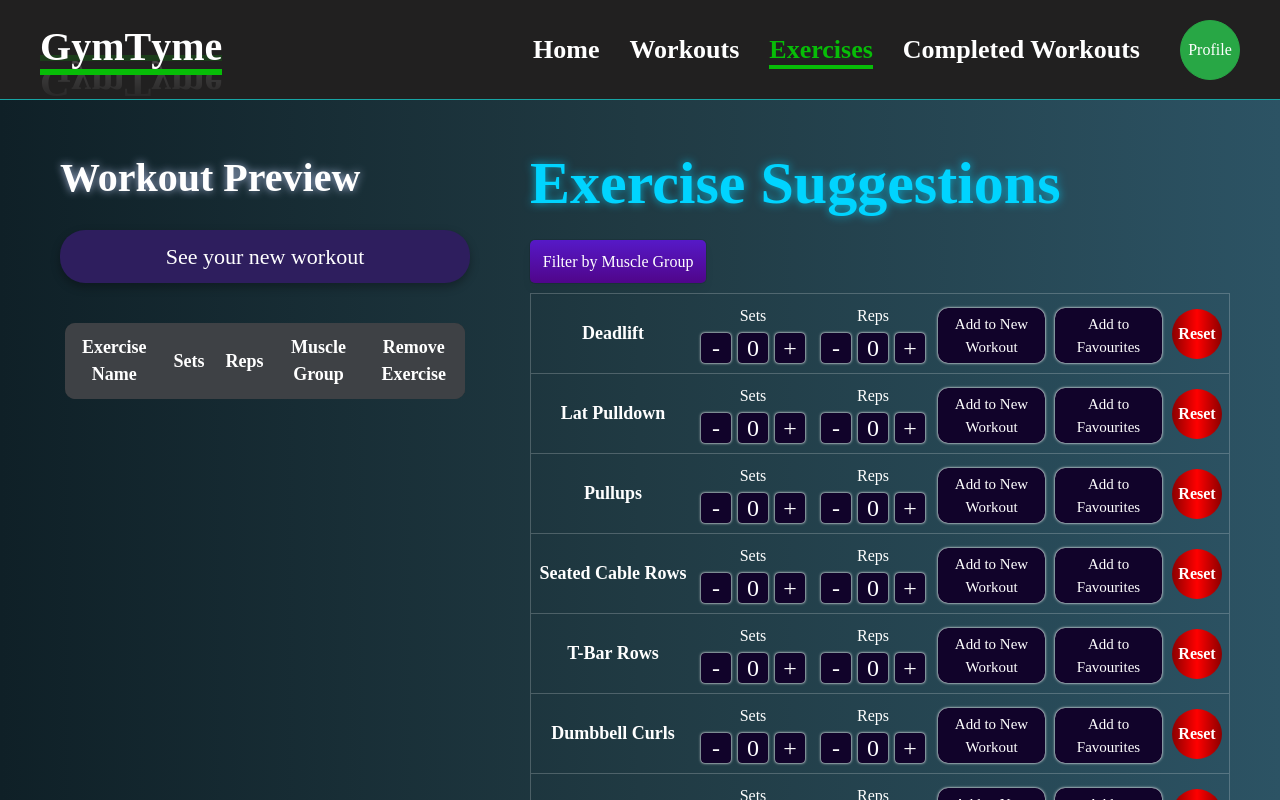
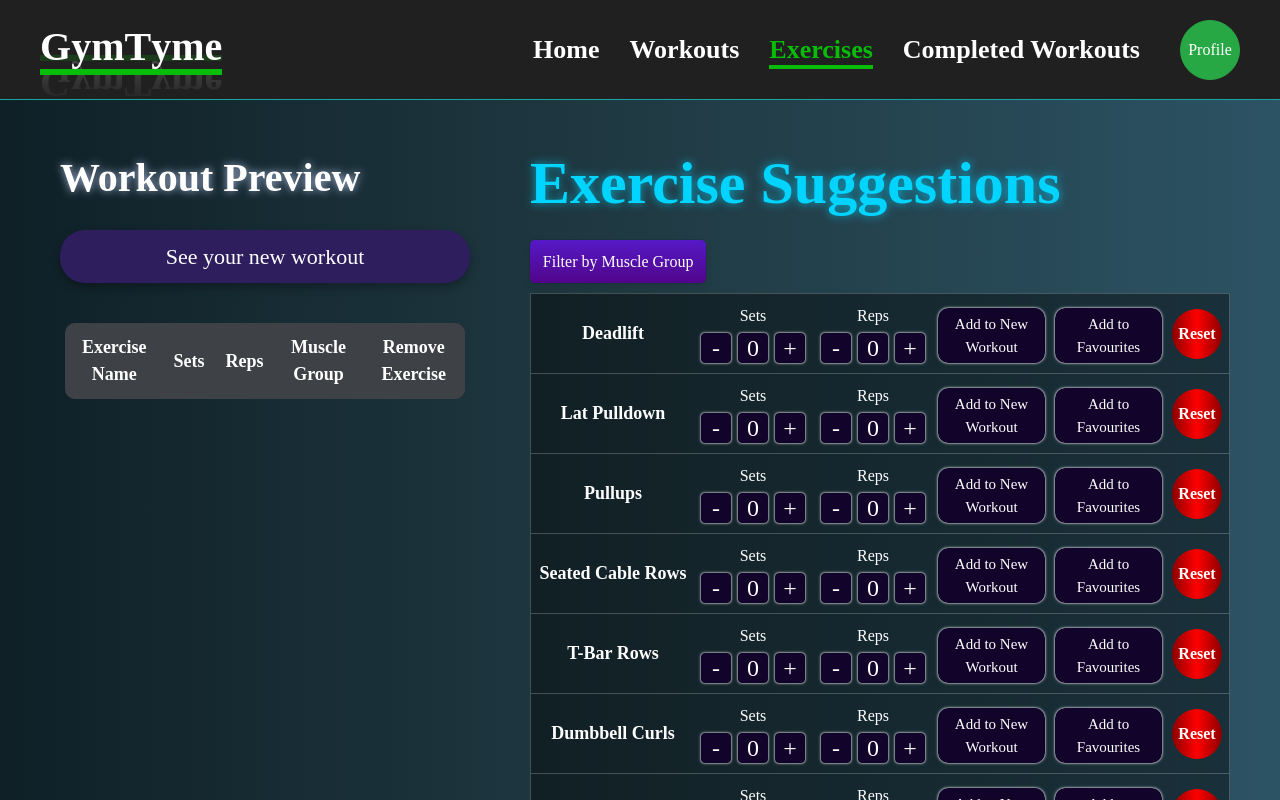
Before and after one commit to Satokii/gymtyme, a React (Vite) app: page /exercises in a window 1280 px wide. Shown: the top 800 px of the page. Built offline with nearby package versions, Linux system fonts and the light colour scheme; a web font is replaced by a local one.

Commit message:
feat: add bg colour to exercise suggestions list

```diff
--- a/src/styles/exercises/exercises.css
+++ b/src/styles/exercises/exercises.css
@@ -71,6 +71,7 @@
   animation: 1s ease 0.5s forwards fade-in;
   margin-top: 10px;
   border: solid 1px rgba(255, 255, 255, 0.212);
+  background-color: rgba(0, 0, 0, 0.4);
 }
 
 /* INDIVIDUAL EXERCISE ITEM */
```
